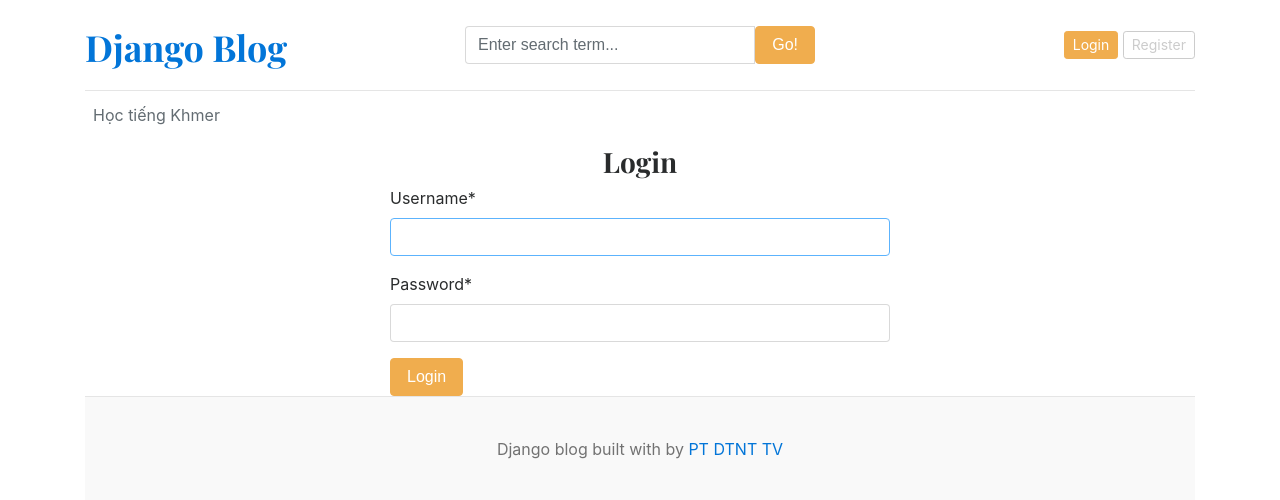
After one commit to tannguyen1129/django-blog, a Django app: page /login/ in a window 1280 px wide. The commit adds this page. Shown: the top 500 px of the page. Run offline with Django 4.2, Linux system fonts and the light colour scheme; data that the repository does not hold is empty; some libraries are stand-ins or nearby versions.

Commit message:
registration and login functional

```diff
--- a/blog_main/settings.py
+++ b/blog_main/settings.py
@@ -42,6 +42,8 @@ INSTALLED_APPS = [
 
     'core',
     'information',
+    'crispy_forms',
+    'crispy_bootstrap4',
 ]
 
 MIDDLEWARE = [
@@ -142,3 +144,5 @@ JAZZMIN_SETTINGS = {
     'site_header': "My Site",
     'welcome_sign': "Welcome to Blog Khmer Culture",
 }
+
+CRISPY_TEMPLATE_PACK = 'bootstrap4'
--- a/core/urls.py
+++ b/core/urls.py
@@ -7,5 +7,7 @@ app_name = 'core'
 urlpatterns = [
     path('', views.home, name='home'),
     path('category/<int:category_id>/', views.posts_by_category, name='posts_by_category'),
-
+    path('register/', views.register, name='register'),
+    path('login/', views.login, name='login'),
+    path('logout/', views.logout, name='logout'),
 ]
--- a/core/views.py
+++ b/core/views.py
@@ -1,17 +1,24 @@
 from django.shortcuts import render, redirect, get_object_or_404
 
 from core.models import Category, Blog
+from information.models import About
 from django.db.models import Q
+from .forms import RegistrationForm
+from django.contrib.auth.forms import AuthenticationForm
+from django.contrib import auth
 
 def home(request):
-    categories = Category.objects.all()
     featured_post = Blog.objects.filter(is_featured=True, status='Published').order_by('updated_at')
     posts = Blog.objects.filter(is_featured=False, status='Published')
 
-
+    try:
+        about = About.objects.get()
+    except:
+        about = None
     context = {
         'featured_post': featured_post,
         'posts': posts,
+        'about':about,
     }
     return render(request, 'core/home.html', context)
 
@@ -53,3 +60,45 @@ def search(request):
     }
 
     return render(request, 'core/search.html', context)
+
+def register(request):
+    if request.method == 'POST':
+        form = RegistrationForm(request.POST)
+        if form.is_valid():
+            form.save()
+            return redirect('core:register')
+        else:
+            print(form.errors)
+    else:
+        form = RegistrationForm()
+
+    context = {
+        'form': form,
+    }
+
+    return render(request, 'core/register.html', context)
+
+def login(request):
+    if request.method == 'POST':
+        form = AuthenticationForm(request, request.POST)
+        if form.is_valid():
+            username = form.cleaned_data['username']
+            password = form.cleaned_data['password']
+
+            user = auth.authenticate(username=username, password=password)
+            if user is not None:
+                auth.login(request, user)
+            return redirect('core:home')
+
+    form = AuthenticationForm()
+
+    context = {
+        'form': form,
+    }
+
+    return render(request, 'core/login.html', context)
+
+
+def logout(request):
+    auth.logout(request)
+    return redirect('core:home')
--- a/information/models.py
+++ b/information/models.py
@@ -1,4 +1,5 @@
 from django.db import models
+from django.contrib.auth.models import AbstractUser
 
 class About(models.Model):
     about_heading = models.CharField(max_length=25)
@@ -15,7 +16,7 @@ class About(models.Model):
 
 class SocialLink(models.Model):
     platform = models.CharField(max_length=25)
-    link = models.URLField
+    link = models.URLField (max_length=100)
     created_at = models.DateTimeField(auto_now_add=True)
     updated_at = models.DateTimeField(auto_now=True)
 
--- a/requitments.txt
+++ b/requitments.txt
@@ -1,2 +1,4 @@
 pip install django-jazzmin
 pip install pillow
+pip install django-crispy-forms
+pip install crispy-bootstrap4
--- a/templates/base.html
+++ b/templates/base.html
@@ -28,8 +28,14 @@
             </form>
           </div>
           <div class="col-4 d-flex justify-content-end align-items-center">
-            <a class="btn btn-sm btn-warning" href="#">Login</a> &nbsp;
-            <a class="btn btn-sm btn-outline-secondary" href="#">Register</a>
+            {% if not user.is_authenticated %}
+            <a class="btn btn-sm btn-warning" href="{% url 'core:login' %}">Login</a> &nbsp;
+            <a class="btn btn-sm btn-outline-secondary" href="{% url 'core:register' %}">Register</a>
+            {% else %}
+            <span>You are logged in as {{user}} </span>
+            &emsp;
+            <span><a href="{% url 'core:logout' %}">Logout</a><span>
+            {% endif %}
           </div>
         </div>
       </header>
--- /dev/null
+++ b/templates/core/login.html
@@ -0,0 +1,15 @@
+{% extends 'base.html' %}
+
+{% block content %}
+{% load crispy_forms_tags %}
+<h3 class="text-center">Login</h3>
+
+<form action="{% url 'core:login' %}" method="POST" style="width:500px; margin:auto;">
+    {% csrf_token %}
+    {{form | crispy}}
+
+    <button type="submit" class="btn btn-warning">Login</button>
+
+
+</form>
+{% endblock %}
```
Also changed, not shown: core/forms.py (added, +7 -0 lines), templates/core/register.html (added, +11 -0 lines), core/migrations/0005_remove_blog_author.py (added), core/migrations/0006_delete_blog.py (added), core/migrations/0007_blog.py (added), information/migrations/0002_user.py (added), information/migrations/0003_delete_user.py (added), information/migrations/0004_delete_sociallink.py (added), information/migrations/0005_sociallink.py (added), information/migrations/0006_delete_sociallink.py (added), information/migrations/0007_sociallink.py (added).
